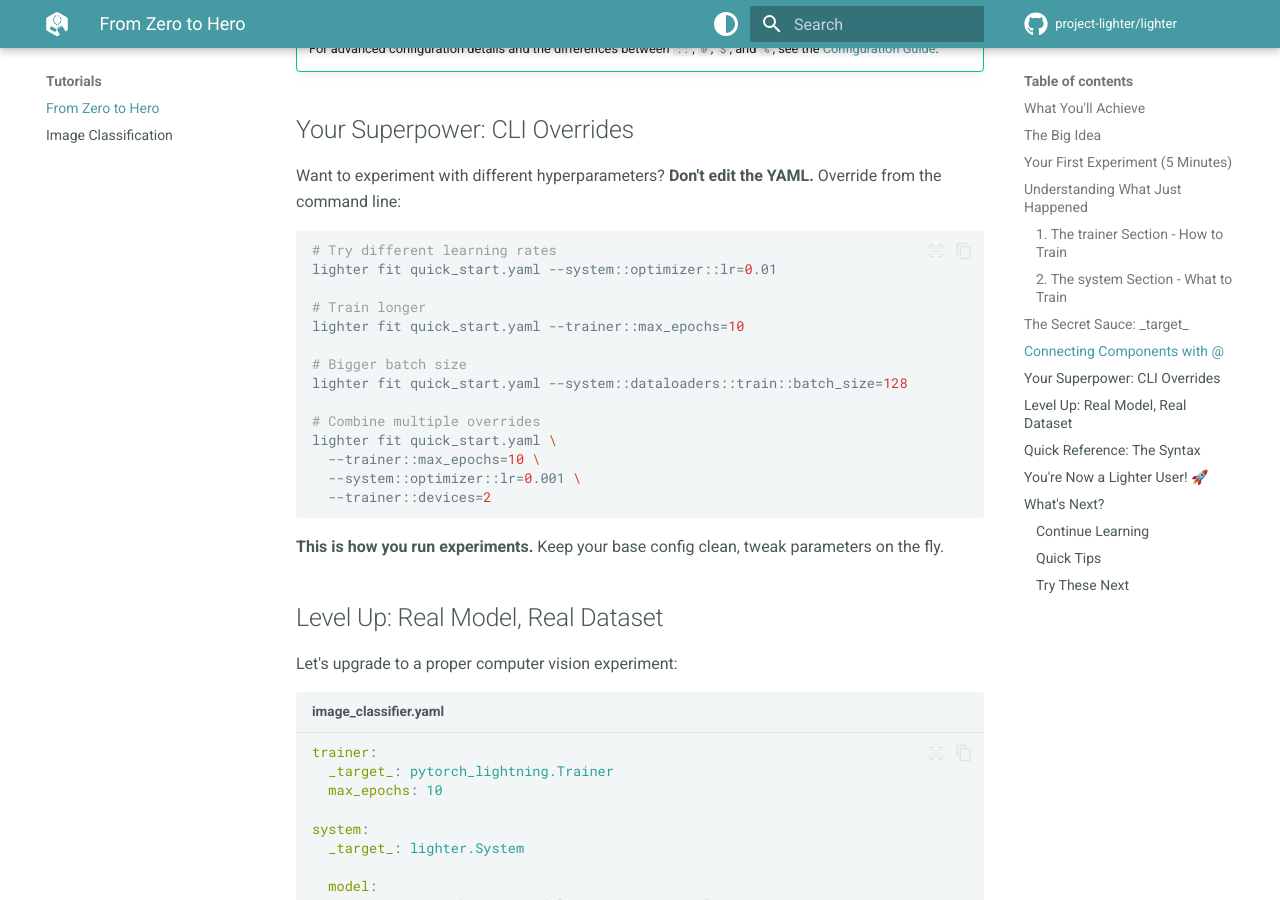
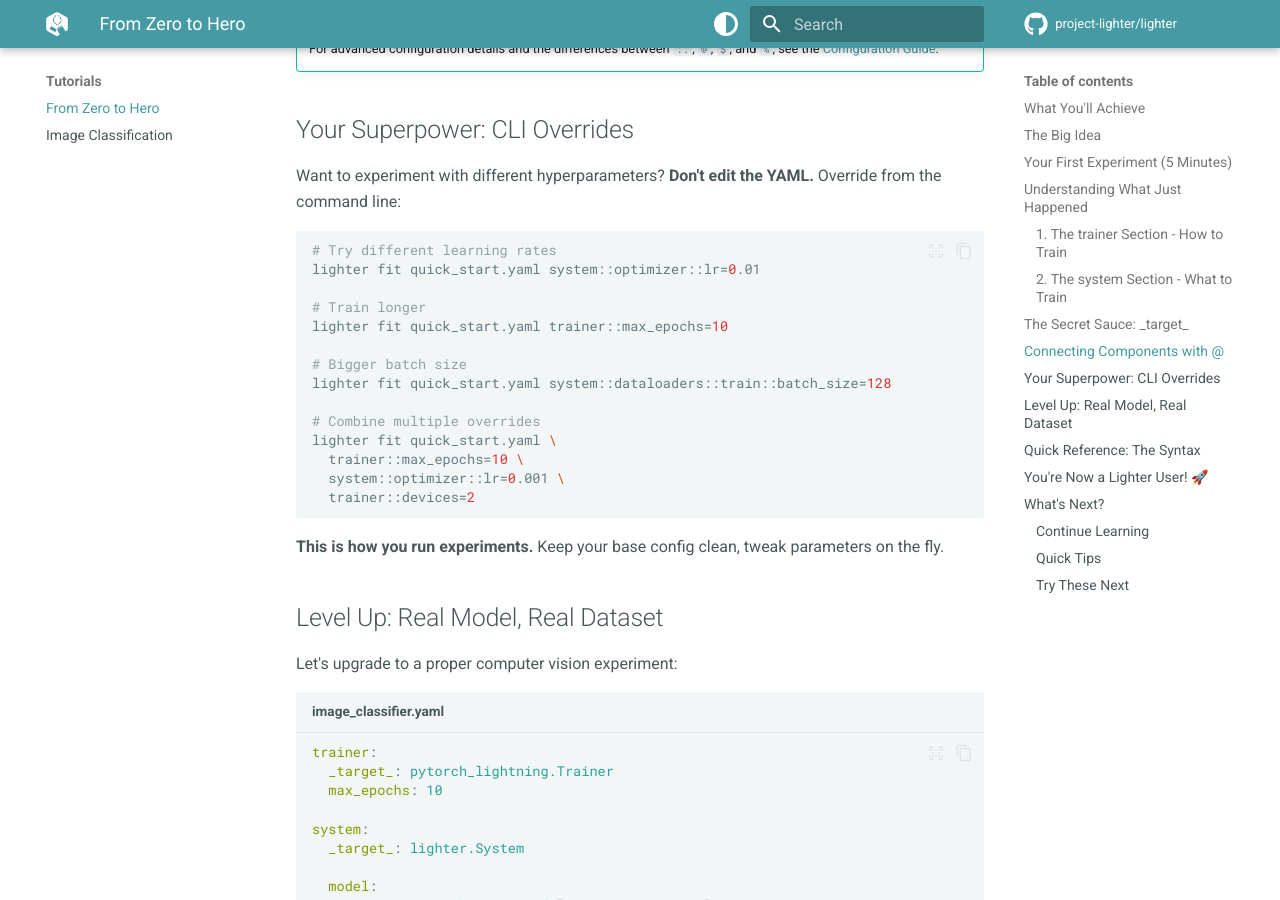
Before and after one commit to project-lighter/lighter, an MkDocs documentation site: the page built from docs/tutorials/zero_to_hero.md, in a window 1280 px wide and 900 px high, scrolled down 4654 px. Built offline with MkDocs 1.6.1 and Material for MkDocs 9.7.7, drawn with Linux system fonts in a browser that asks for light colours; comment, search, counter and statistics services are not loaded; some of the changed text lies outside the part shown.

Commit message:
Remove leftover -- in docs

````diff
--- a/docs/tutorials/zero_to_hero.md
+++ b/docs/tutorials/zero_to_hero.md
@@ -219,19 +219,19 @@ Want to experiment with different hyperparameters? **Don't edit the YAML.** Over
 
 ```bash
 # Try different learning rates
-lighter fit quick_start.yaml --system::optimizer::lr=0.01
+lighter fit quick_start.yaml system::optimizer::lr=0.01
 
 # Train longer
-lighter fit quick_start.yaml --trainer::max_epochs=10
+lighter fit quick_start.yaml trainer::max_epochs=10
 
 # Bigger batch size
-lighter fit quick_start.yaml --system::dataloaders::train::batch_size=128
+lighter fit quick_start.yaml system::dataloaders::train::batch_size=128
 
 # Combine multiple overrides
 lighter fit quick_start.yaml \
-  --trainer::max_epochs=10 \
-  --system::optimizer::lr=0.001 \
-  --trainer::devices=2
+  trainer::max_epochs=10 \
+  system::optimizer::lr=0.001 \
+  trainer::devices=2
 ```
 
 **This is how you run experiments.** Keep your base config clean, tweak parameters on the fly.
@@ -362,14 +362,14 @@ You're ready for more advanced topics:
 ```bash
 # Add TensorBoard logging
 lighter fit config.yaml \
-  --trainer::logger::_target_=pytorch_lightning.loggers.TensorBoardLogger \
-  --trainer::logger::save_dir=logs
+  trainer::logger::_target_=pytorch_lightning.loggers.TensorBoardLogger \
+  trainer::logger::save_dir=logs
 
 # Use multiple GPUs
-lighter fit config.yaml --trainer::devices=2
+lighter fit config.yaml trainer::devices=2
 
 # Enable mixed precision training
-lighter fit config.yaml --trainer::precision="16-mixed"
+lighter fit config.yaml trainer::precision="16-mixed"
 ```
 
 **Welcome to config-driven deep learning!** 🎉
````
Also changed, not shown: docs/faq.md (+4 -4 lines), docs/how-to/configure.md (+3 -3 lines), docs/how-to/project_module.md (+3 -3 lines), docs/how-to/troubleshooting.md (+4 -4 lines).
